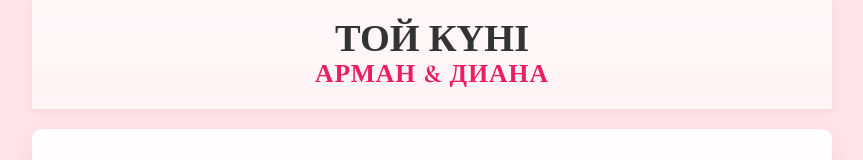
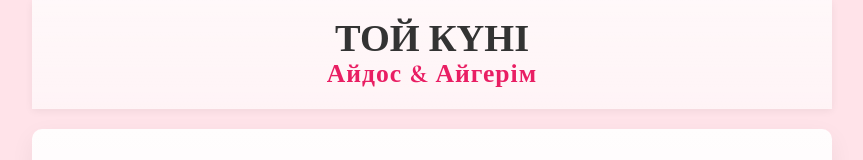
Before and after one commit to Eroma-EA/event-template, a React (Vite) app: page / in a window 1280 px wide. Shown: the top 160 px of the page, without its empty margins (208-1071 px from the left). Built offline with nearby package versions, Linux system fonts and the light colour scheme.

Commit message:
update kz

```diff
--- a/src/components/Header/Header.tsx
+++ b/src/components/Header/Header.tsx
@@ -1,14 +1,14 @@
-import './Header.scss'
+import "./Header.scss";
 
 const Header = () => {
   return (
     <header className="header" aria-label="Сайт тақырыбы">
       <div className="header__inner">
         <h1 className="header__title">ТОЙ КҮНІ</h1>
-        <h2 className="header__names">АРМАН & ДИАНА</h2>
+        <h2 className="header__names">Айдос & Айгерім</h2>
       </div>
     </header>
-  )
-}
+  );
+};
 
-export default Header
+export default Header;
```
